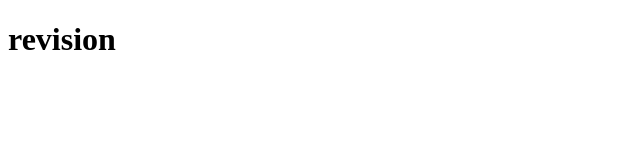
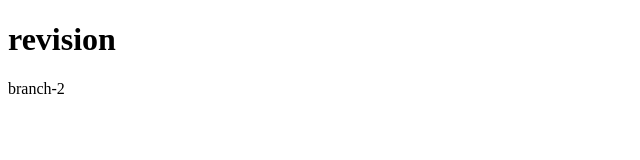
Before and after one commit to vandanaparmar2006/30-8-revision, a plain HTML site: page index.html in a window 1280 px wide. Shown: the full height of the page, 0-640 px from the left. Drawn offline with Linux system fonts and the light colour scheme.

Commit message:
first commit

```diff
--- a/index.html
+++ b/index.html
@@ -7,5 +7,6 @@
 </head>
 <body>
     <h1>revision</h1>
+    <h>branch-2</h>
 </body>
 </html>
```
